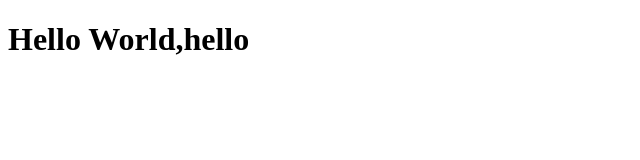
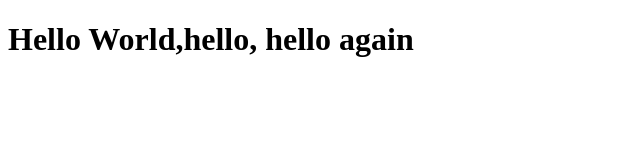
Before and after one commit to KNNeelima/Project0, a plain HTML site: page hello.html in a window 1280 px wide. Shown: the whole page, without its empty margins (0-640 px from the left). Drawn offline with Linux system fonts and the light colour scheme.

Commit message:
Adding third line

```diff
--- a/hello.html
+++ b/hello.html
@@ -5,6 +5,6 @@
     <title></title>
   </head>
   <body>
-    <h1>Hello World,hello</h1>
+    <h1>Hello World,hello, hello again</h1>
   </body>
 </html>
```
